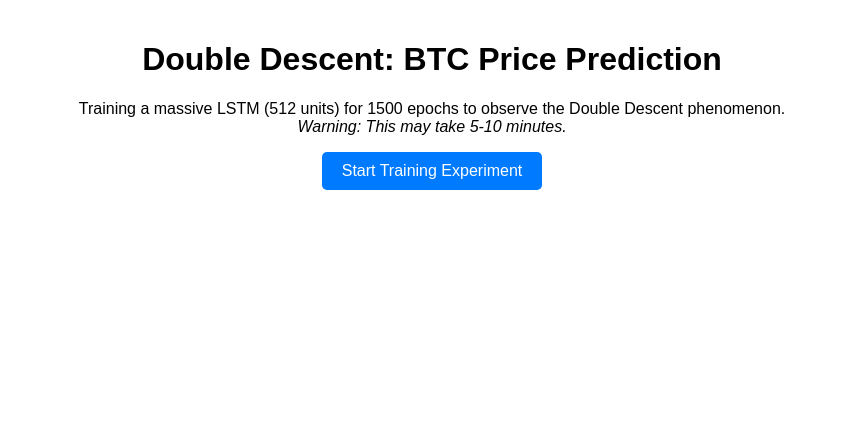
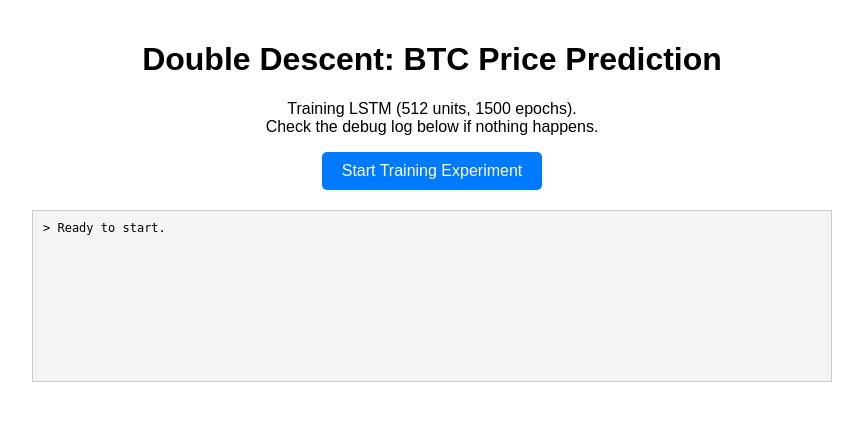
Before and after one commit to constantinbender51-cmyk/Workspace, a Flask app: page / in a window 1280 px wide. Shown: the top 421 px of the page, without its empty margins (208-1071 px from the left). Run offline with Flask 3, Linux system fonts and the light colour scheme.

Commit message:
Update index.html

```diff
--- a/templates/index.html
+++ b/templates/index.html
@@ -3,7 +3,7 @@
 <head>
     <meta charset="UTF-8">
     <meta name="viewport" content="width=device-width, initial-scale=1.0">
-    <title>BTC Double Descent Experiment</title>
+    <title>BTC Double Descent (Debug Mode)</title>
     <style>
         body { font-family: sans-serif; max-width: 800px; margin: 0 auto; padding: 20px; }
         .container { text-align: center; }
@@ -14,15 +14,26 @@
         button:disabled { background-color: #ccc; }
         #result-container { margin-top: 30px; display: none; }
         img { max-width: 100%; height: auto; border: 1px solid #ddd; }
-        .error { color: red; }
+        .error { color: white; background-color: red; padding: 10px; border-radius: 5px; margin-top: 20px; display:none;}
+        .debug-console {
+            text-align: left;
+            background: #f4f4f4;
+            padding: 10px;
+            margin-top: 20px;
+            border: 1px solid #ccc;
+            height: 150px;
+            overflow-y: scroll;
+            font-family: monospace;
+            font-size: 12px;
+        }
     </style>
 </head>
 <body>
     <div class="container">
         <h1>Double Descent: BTC Price Prediction</h1>
         <p>
-            Training a massive LSTM (512 units) for 1500 epochs to observe the Double Descent phenomenon.
-            <br><em>Warning: This may take 5-10 minutes.</em>
+            Training LSTM (512 units, 1500 epochs).
+            <br>Check the debug log below if nothing happens.
         </p>
 
         <button id="startBtn" onclick="startTraining()">Start Training Experiment</button>
@@ -43,43 +54,78 @@
             <img id="resultPlot" src="" alt="Results">
         </div>
 
-        <p id="errorMsg" class="error"></p>
+        <div id="errorMsg" class="error"></div>
+
+        <div class="debug-console" id="debugConsole">
+            <div>> Ready to start.</div>
+        </div>
     </div>
 
     <script>
         let pollInterval;
 
+        function log(msg) {
+            console.log(msg);
+            const consoleDiv = document.getElementById('debugConsole');
+            const newLog = document.createElement('div');
+            newLog.innerText = "> " + msg;
+            consoleDiv.appendChild(newLog);
+            consoleDiv.scrollTop = consoleDiv.scrollHeight;
+        }
+
         async function startTraining() {
+            log("Button clicked. Initializing...");
+
             const btn = document.getElementById('startBtn');
             const progressContainer = document.getElementById('progress-container');
             const resultContainer = document.getElementById('result-container');
             const errorMsg = document.getElementById('errorMsg');
 
             btn.disabled = true;
-            btn.innerText = "Initializing...";
+            btn.innerText = "Requesting Server...";
             resultContainer.style.display = 'none';
+            errorMsg.style.display = 'none';
             errorMsg.innerText = "";
 
             try {
-                const response = await fetch('/start_training', { method: 'POST' });
+                log("Sending POST to /start_training...");
+                const response = await fetch('/start_training', {
+                    method: 'POST',
+                    headers: { 'Content-Type': 'application/json' }
+                });
+
+                log(`Response received. Status: ${response.status}`);
+
+                if (!response.ok) {
+                    throw new Error(`HTTP error! status: ${response.status}`);
+                }
+
                 const data = await response.json();
+                log(`Data received: ${JSON.stringify(data)}`);
 
                 if (data.status === 'started' || data.status === 'already_running') {
                     progressContainer.style.display = 'block';
+                    log("Starting polling interval...");
                     pollInterval = setInterval(checkStatus, 1000);
                 } else {
-                    errorMsg.innerText = "Failed to start training.";
-                    btn.disabled = false;
+                    throw new Error("Server returned unexpected status: " + data.status);
                 }
             } catch (e) {
+                log("ERROR: " + e.message);
                 errorMsg.innerText = "Error: " + e.message;
+                errorMsg.style.display = 'block';
                 btn.disabled = false;
+                btn.innerText = "Start Training Experiment";
             }
         }
 
         async function checkStatus() {
             try {
                 const response = await fetch('/status');
+                if (!response.ok) {
+                    log(`Polling failed: ${response.status}`);
+                    return;
+                }
                 const data = await response.json();
 
                 if (data.status === 'training') {
@@ -94,6 +140,7 @@
                     }
 
                 } else if (data.status === 'completed') {
+                    log("Training completed!");
                     clearInterval(pollInterval);
                     document.getElementById('progress-container').style.display = 'none';
                     document.getElementById('startBtn').innerText = "Run Again";
@@ -104,9 +151,11 @@
                     document.getElementById('result-container').style.display = 'block';
 
                 } else if (data.status === 'error') {
+                    log("Server reported error: " + data.error);
                     clearInterval(pollInterval);
                     document.getElementById('startBtn').disabled = false;
-                    document.getElementById('errorMsg').innerText = "Error: " + data.error;
+                    document.getElementById('errorMsg').innerText = "Server Error: " + data.error;
+                    document.getElementById('errorMsg').style.display = 'block';
                 }
             } catch (e) {
                 console.error("Polling error", e);
```
